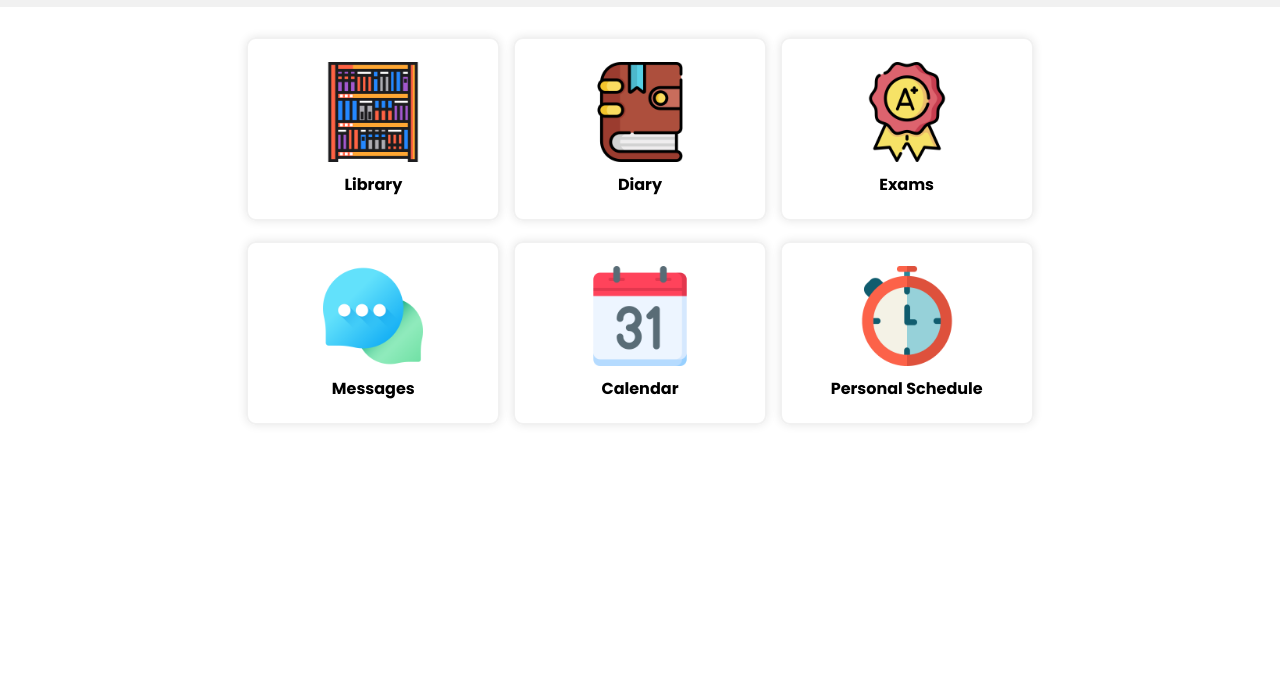
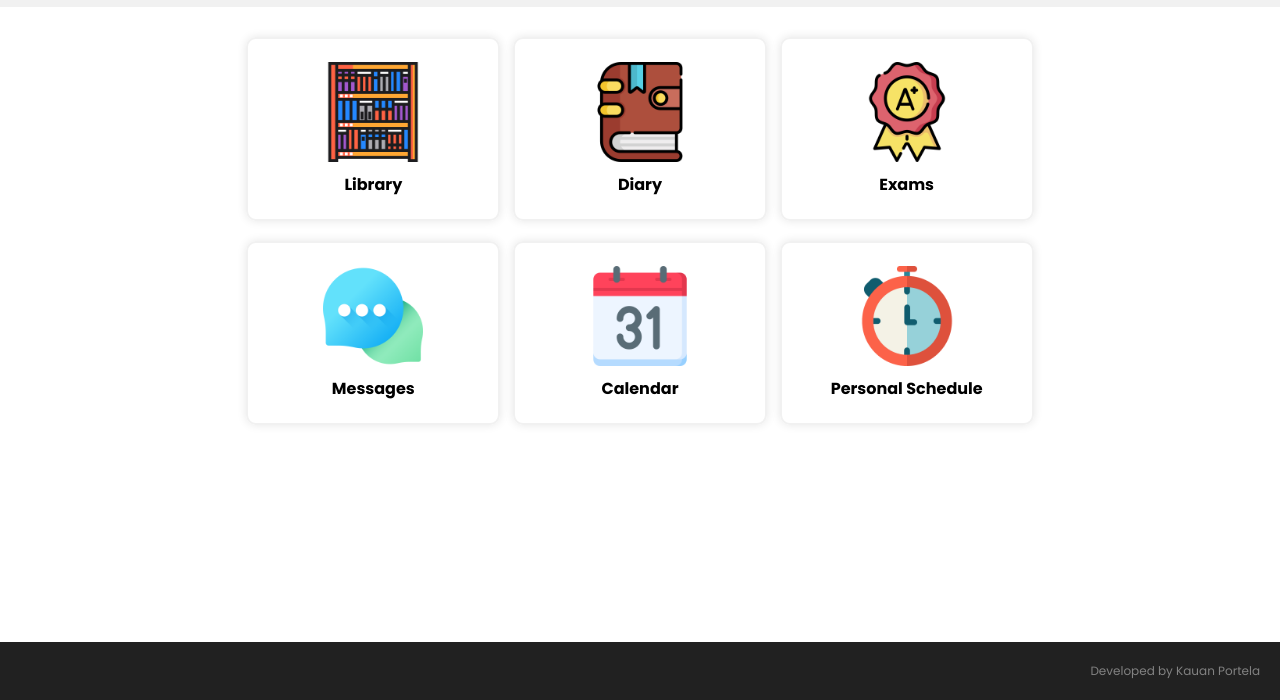
Before and after one commit to Kauanphbbb/newQAcademic, a plain HTML site: page index.html in a window 1280 px wide. Shown: the part 100-800 px from the top of the page. Drawn offline with Linux system fonts and the light colour scheme.

Commit message:
feat: footer and footer style

```diff
--- a/index.html
+++ b/index.html
@@ -26,6 +26,7 @@
         </div>
       </div>
     </header>
+
     <main>
       <div class="items_container">
         <a href="" class="item">
@@ -71,5 +72,11 @@
         </a>
       </div>
     </main>
+
+    <footer>
+      <div class="footer_container">
+        <p>Developed by <a href="https://github.com/kauanphbbb/">Kauan Portela</a></p>
+      </div>
+    </footer>
   </body>
 </html>
--- a/style/home.css
+++ b/style/home.css
@@ -7,12 +7,22 @@
   font-size: 16px;
 }
 
+html {
+  min-height: 100vh;
+}
+
 header {
   background-color: #f1f1f1;
 }
 
 main {
   margin-top: 30px;
+}
+
+footer {
+  position:fixed;
+  bottom: 0;
+  width: 100%;
 }
 
 .flex {
@@ -68,3 +78,16 @@ main {
 .item_img img {
   height: 100%;
 }
+
+.footer_container {
+  text-align: end;
+  background-color: #212121;
+  height: 100%;
+  padding: 20px;
+}
+
+.footer_container p, .footer_container a {
+  font-size: 12px;
+  color: #828282;
+  text-decoration: none;
+}
```
